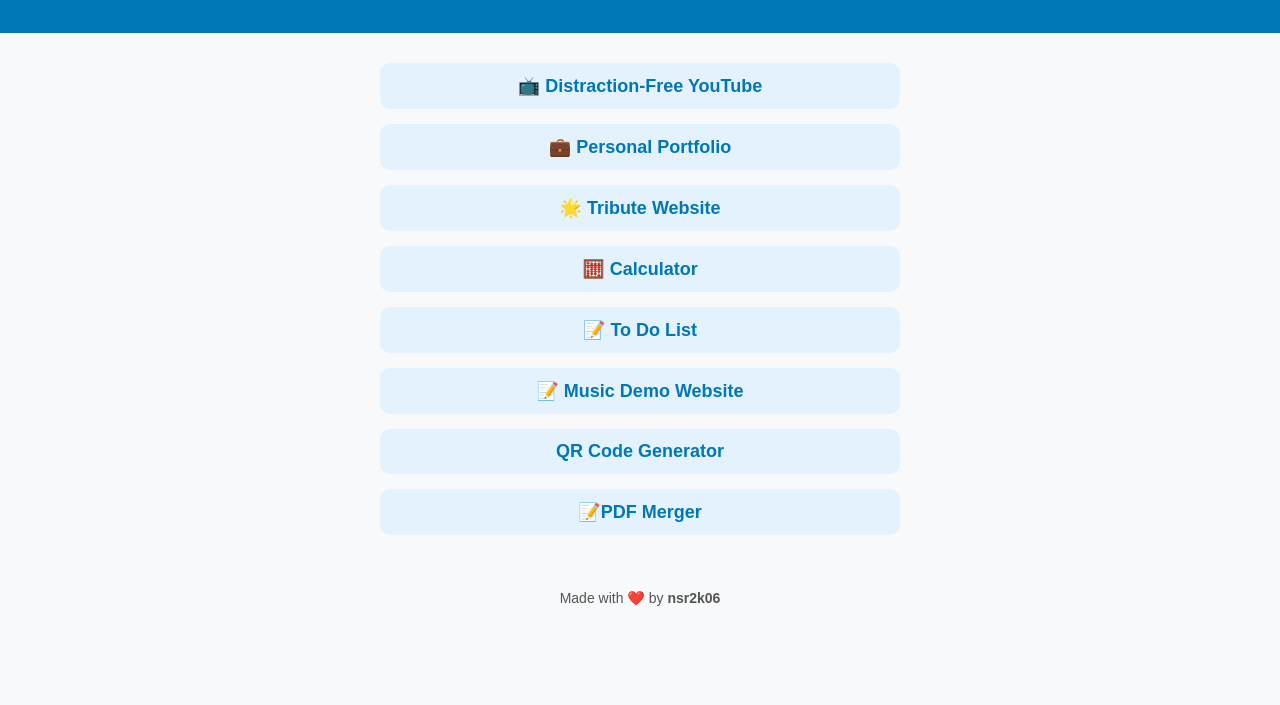
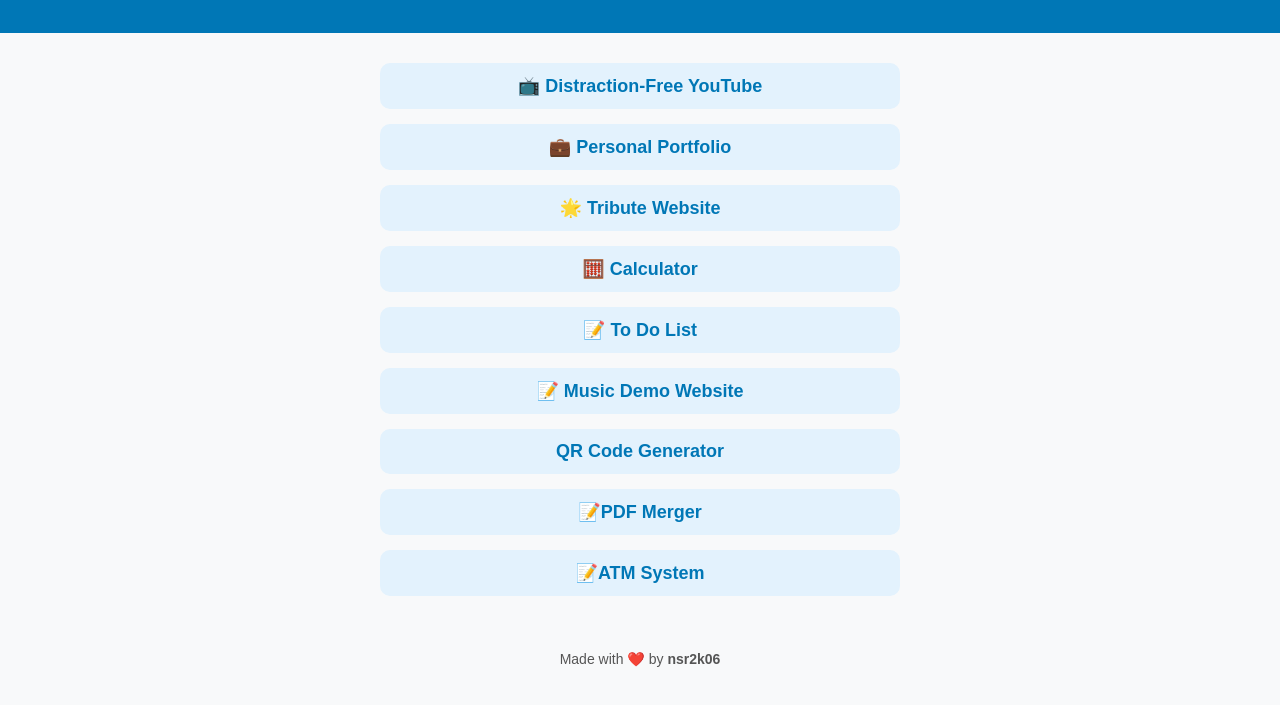
Before and after one commit to nsr2k06/My-Projects, a plain HTML site: page index.html in a window 1280 px wide. Shown: the part 95-800 px from the top of the page. Drawn offline with Linux system fonts and the light colour scheme.

Commit message:
Update index.html

```diff
--- a/index.html
+++ b/index.html
@@ -69,6 +69,7 @@
     <li><a href="06-Music-Demo-Website/">📝 Music Demo Website</a></li>
     <li><a href="05-To-Do-App/">QR Code Generator</a></li>
     <li><a href="06-Music-Demo-Website/">📝PDF Merger</a></li>
+    <li><a href="06-Music-Demo-Website/">📝ATM System</a></li>
   </ul>
 
   <footer>
```
